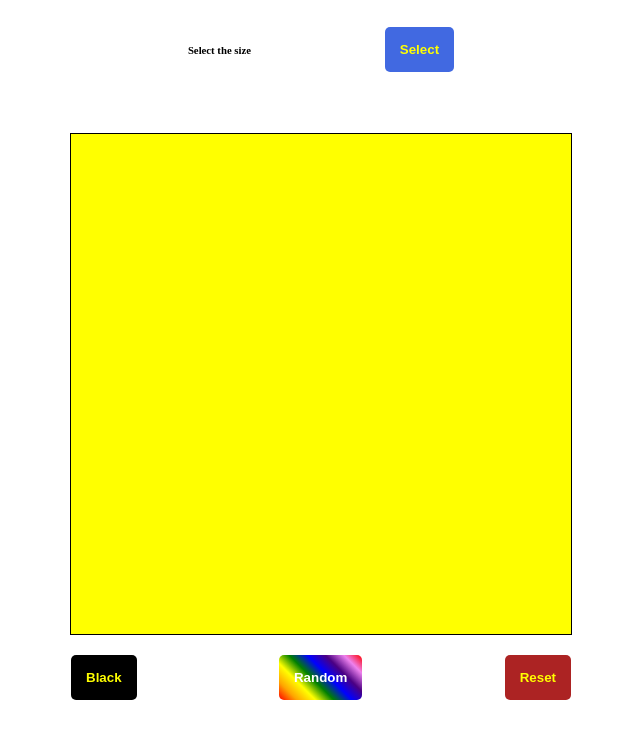
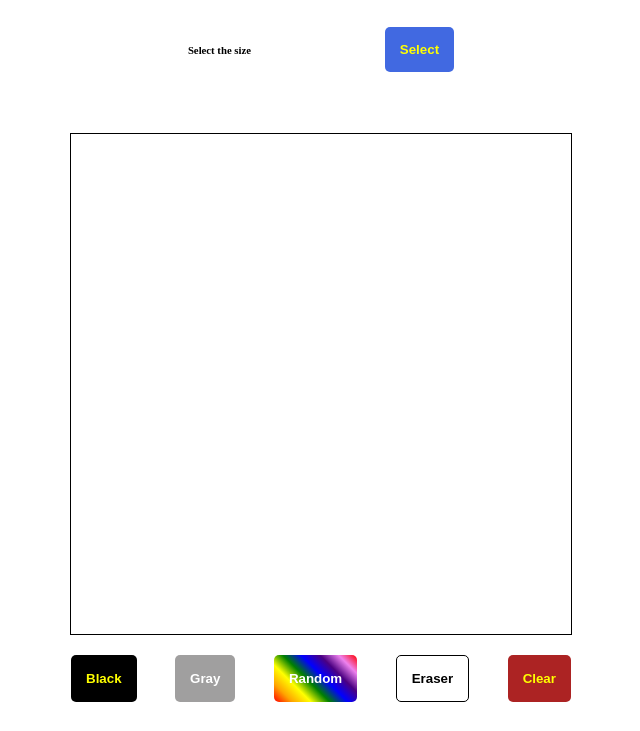
Before and after one commit to ArdianSalihu/Etch-A-Sketch, a plain HTML site: page index.html in a window 1280 px wide. Shown: the part 69-800 px from the top of the page, without its empty margins (319-959 px from the left). Drawn offline with Linux system fonts and the light colour scheme.

Commit message:
Add functionality to the buttons

```diff
--- a/index.html
+++ b/index.html
@@ -17,9 +17,11 @@
     <p class="message"></p>
     <div class="board"></div>
     <div class="footer">
-        <button class="blackb">Black</button>
-        <button class="randomb">Random</button>
-        <button class="resetb">Reset</button>
+        <button class="blackb" onclick="changeColor('black')">Black</button>
+        <button class="grayb" onclick="changeColor('gray')">Gray</button>
+        <button class="randomb" onclick="changeColor('random')">Random</button>
+        <button class="eraserb" onclick="changeColor('white')">Eraser</button>
+        <button class="resetb" onclick="resetBoard()">Clear</button>
     </div>
 
     <script src="script.js"></script>
--- a/script.js
+++ b/script.js
@@ -9,22 +9,43 @@ document.addEventListener("DOMContentLoaded", function() {
 });
 
 
+let color = "black";
+
 function createBoard(size) {
     let board = document.querySelector(".board");
 
     board.style.gridTemplateColumns = `repeat(${size}, 1fr)`;
     board.style.gridTemplateRows = `repeat(${size}, 1fr)`;
 
-    let divNum = size * size
+    let divNum = size * size;
 
     for (let i = 0; i < divNum; i++) {
-        let div = document.createElement("div");
-        div.style.backgroundColor = "yellow";
-        board.insertAdjacentElement("beforeend", div);
+      let div = document.createElement("div");
+
+      // add event listener to div elements
+      div.addEventListener("mouseover", function () {
+        if (color === "random") {
+          // call colorRandom() function if color is set to "random"
+          this.style.backgroundColor = `hsl(${Math.random() * 360}, 100%, 50%)`;
+        } else {
+          this.style.backgroundColor = color;
+        }
+      });
+
+      board.insertAdjacentElement("beforeend", div);
     }
+  }
+
+
+
+function changeColor(choice) {
+    color = choice;
 }
 
-
+function resetBoard() {
+    let divs = document.querySelectorAll("div");
+    divs.forEach((div) => div.style.backgroundColor = "white");
+}
 
 function  getSize () {
     let input = prompt("What size would you like ?: ");
--- a/style.css
+++ b/style.css
@@ -32,6 +32,16 @@ button:hover {
     cursor: pointer;
 }
 
+.grayb {
+    background-color: rgb(160, 159, 159);
+    color: white;
+}
+
+.grayb:hover {
+    background-color: rgb(175, 172, 172);
+    color: gray;
+}
+
 #popup {
     background-color: royalblue;
     color: yellow;
@@ -47,7 +57,7 @@ button:hover {
 }
 
 .blackb:hover {
-    background-color: rgb(37, 35, 35);
+    color: black;
 }
 
 .randomb {
@@ -57,6 +67,17 @@ button:hover {
 
 .randomb:hover {
     color: black;
+}
+
+.eraserb {
+    background-color: white;
+    border: 1px solid black;
+}
+
+.eraserb:hover {
+    background-color: rgb(118, 190, 209);
+    border: 1px solid white;
+    color: whitesmoke;
 }
 
 .resetb {
```
